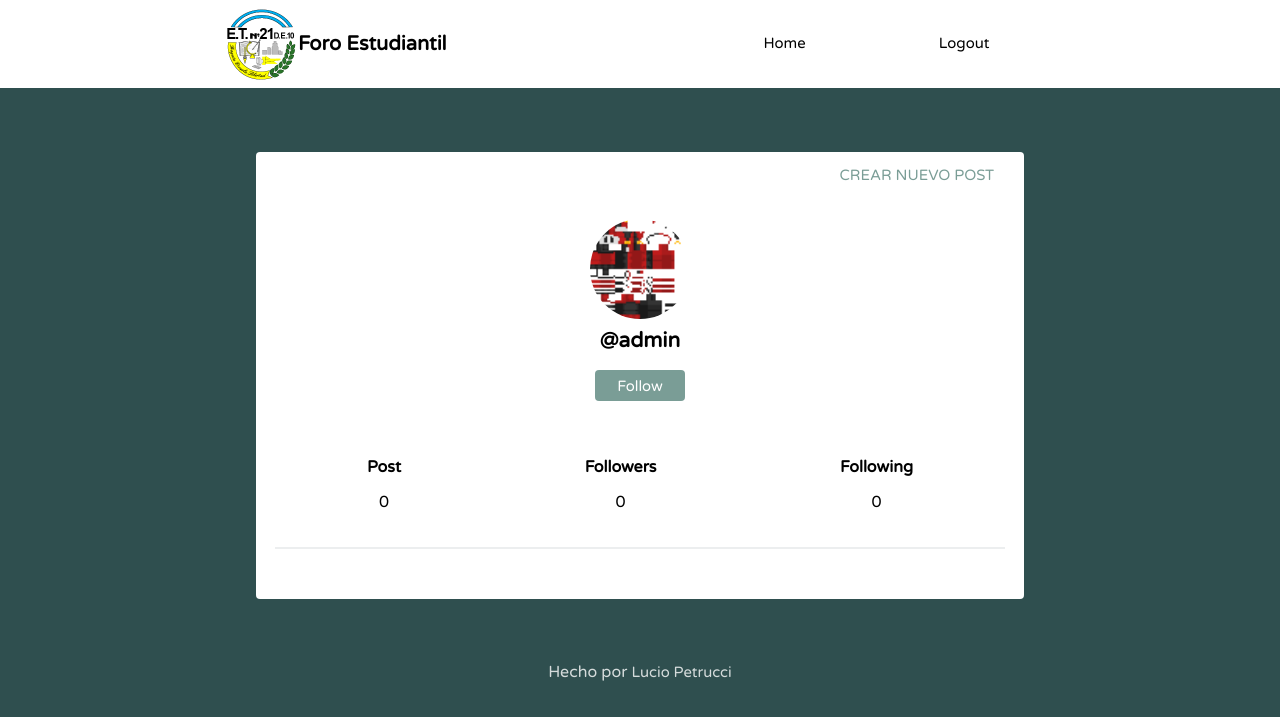
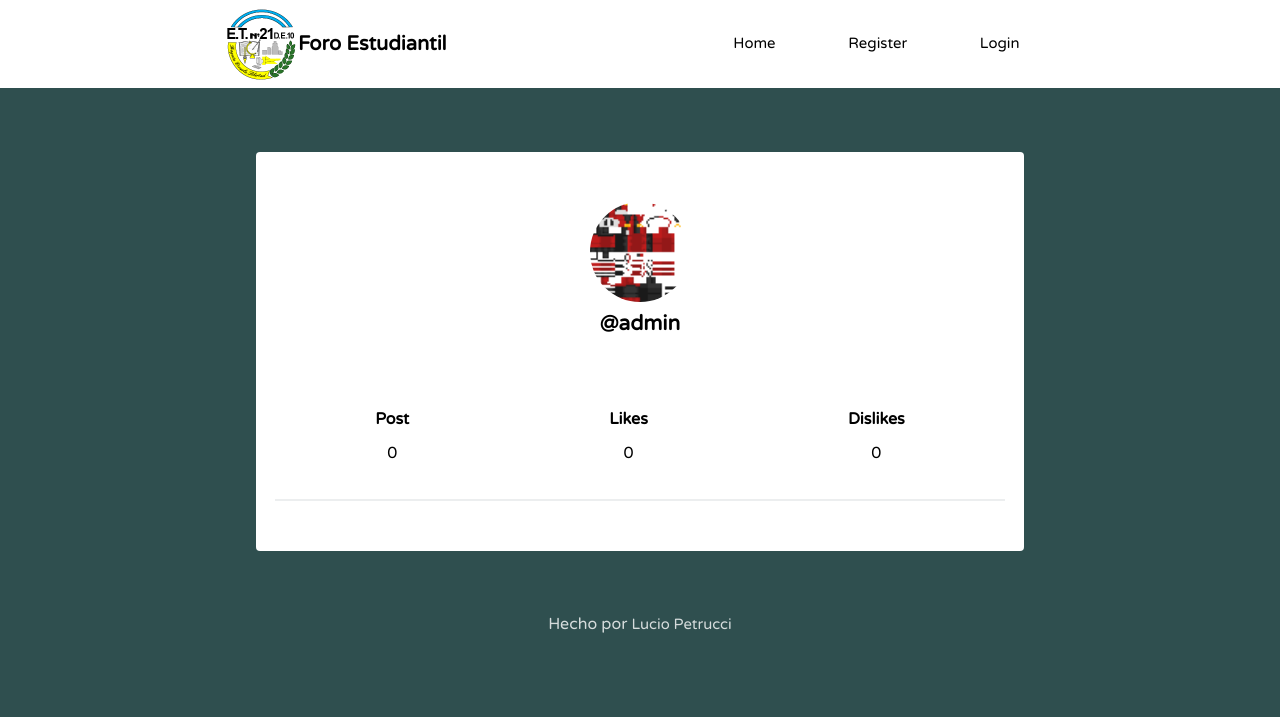
Before and after one commit to Luchiwis/red-social-prueba, a Django app: page /profile/admin/ in a window 1280 px wide. Shown: the top 717 px of the page. Run offline with Django 4.2, Linux system fonts and the light colour scheme; data comes from the database, SQL or seed files in the repository; both versions use the stored data as it was after the commit.

Commit message:
fixed delete, likes logged, created guest ctx

```diff
--- a/social/templates/social/feed.html
+++ b/social/templates/social/feed.html
@@ -14,6 +14,7 @@
             <time data-time="#">{{post.timestamp|naturaltime}}</time>
             <div class="post">{{post.content}}</div>
             <!-- likes and dislikes -->
+            {% if guest.is_authenticated %}
             <div class="likes">
                 <form method="post">
                     {% csrf_token %}
@@ -46,9 +47,10 @@
                     </div>
                 </form>
             </div>
+            {% endif %}
         </div>
         <!-- delete post -->
-        {% if post.user == user %}
+        {% if guest == post.user %}
         <div class="delete-post">
             <form action="/." method="POST">
                 {% csrf_token %}
--- a/social/templates/social/layout.html
+++ b/social/templates/social/layout.html
@@ -20,7 +20,7 @@
 			<ul>
 				<li><a href="{% url 'feed' %}">Home</a></li>
 
-				{% if user.is_authenticated %}
+				{% if guest.is_authenticated %}
 				<li><a href="{% url 'logout' %}">Logout</a></li>
 
 				{% else %}
@@ -43,7 +43,7 @@
 	<div class="main">
 
 		<nav class="second-nav">
-			{% if user.is_authenticated %}
+			{% if guest.is_authenticated %}
 
 
 			{% if not request.path|slice:":8" == "/profile" %}
--- a/social/templates/social/profile.html
+++ b/social/templates/social/profile.html
@@ -5,7 +5,6 @@
 <div class="profile">
 	<img src={{ user.profile.image.url }}>
 	<h2>@{{ user.username }}</h2>
-	<button><a class="follow-button" href="#">Follow</a></button>
 </div>
 
 <!-- Follow items -->
@@ -15,13 +14,12 @@
 		<p>{{ user.posts.count }}</p>
 	</div>
 	<div>
-		<h5>Followers</h5>
-		<p>0</p>
-
+		<h5>Likes</h5>
+		<p>{{ user.post_likes.count }}</p>
 	</div>
 	<div>
-		<h5>Following</h5>
-		<p>0</p>
+		<h5>Dislikes</h5>
+		<p>{{ user.post_dislikes.count }}</p>
 	</div>
 </div>
 
--- a/social/views.py
+++ b/social/views.py
@@ -8,7 +8,7 @@ from django.contrib.auth.models import User
 # Create your views here.
 def feed(request):
     posts = Post.objects.all()
-    ctx = {'posts':posts}
+    ctx = {'posts':posts, 'guest': request.user}
 
     #delete post
     if request.method == 'POST' and 'delete' in request.POST:
@@ -74,5 +74,5 @@ def profile(request, username=None):
 
     # user = get_object_or_404(User, username=username)
     # posts = Post.objects.filter(user=user)
-    ctx = {'user':user, 'posts':posts}
+    ctx = {'user': user, 'guest': request.user, 'posts':posts}
     return render(request, 'social/profile.html', ctx)
```
Also changed, not shown: db.sqlite3, media/batman.png, social/migrations/0006_alter_post_dislikes_alter_post_likes.py (added).
